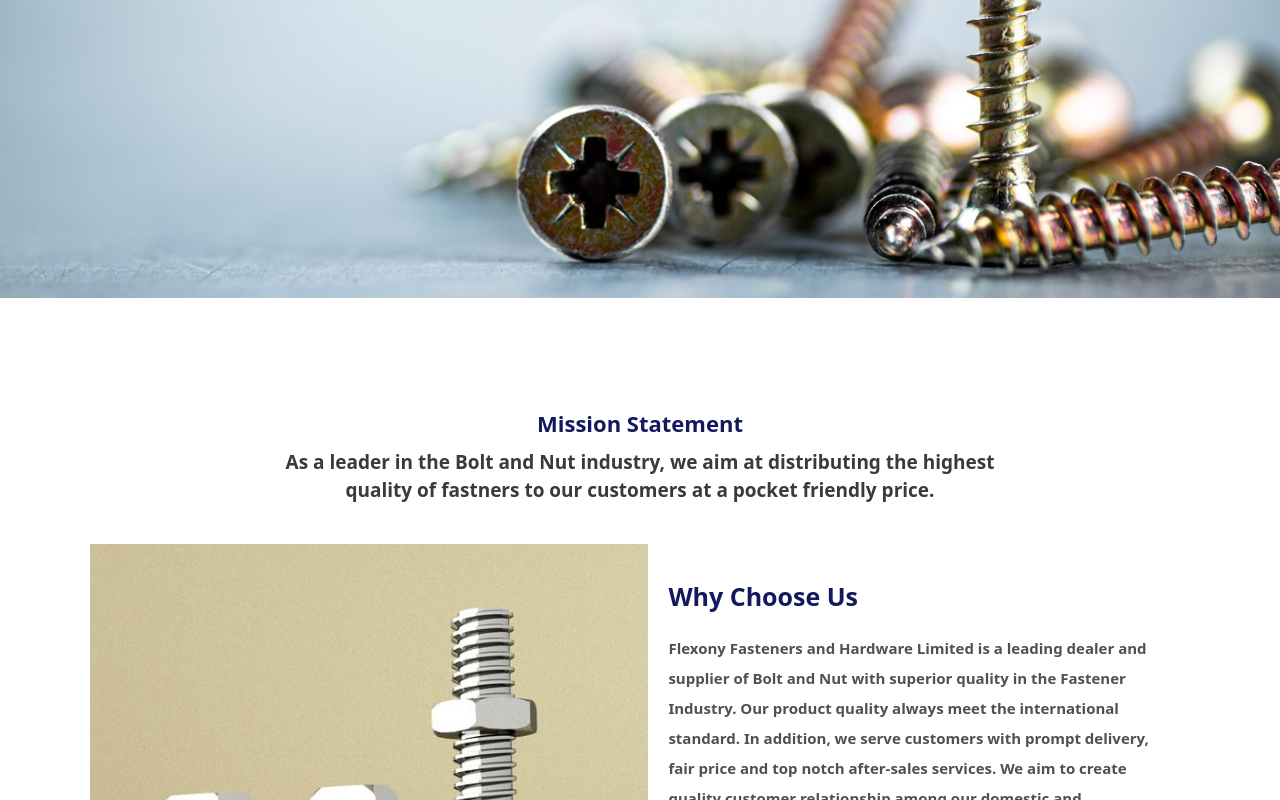
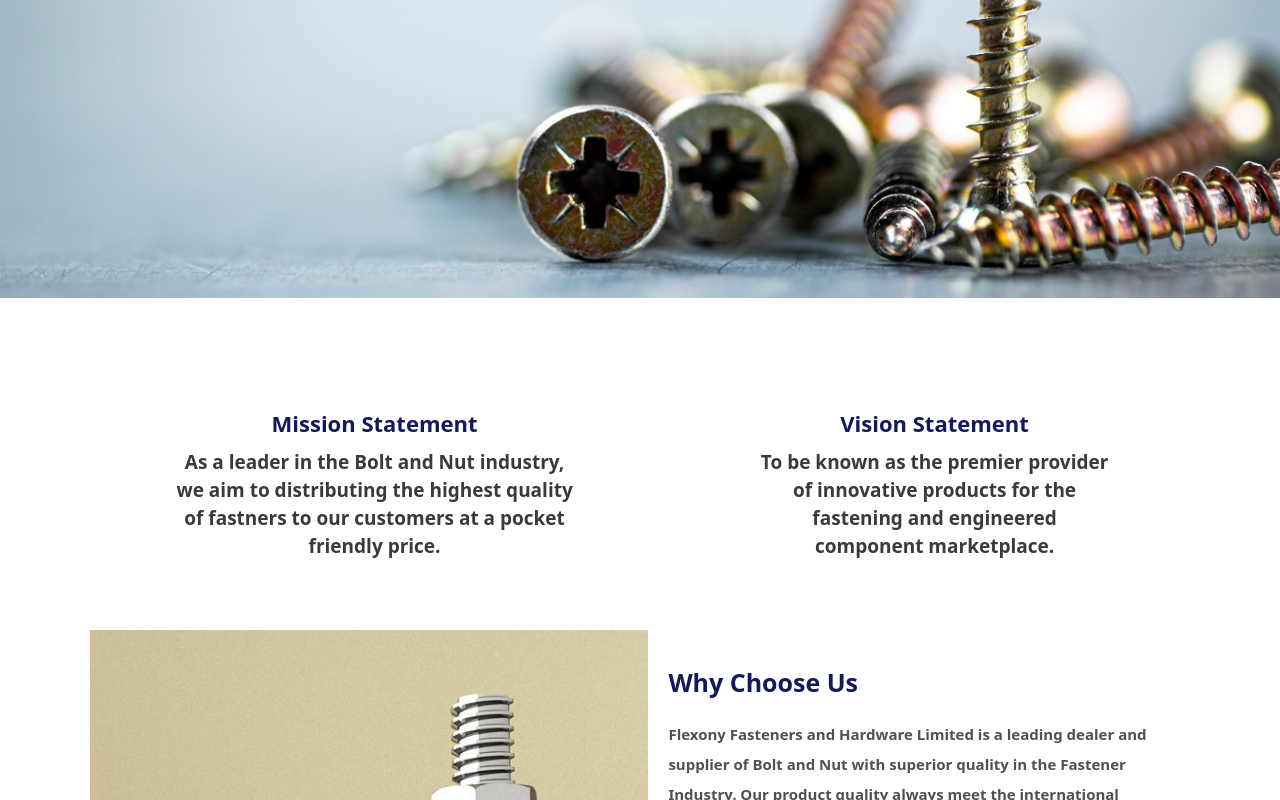
Before and after one commit to elvissamuel/elvissamuel.github.io, a plain HTML site: page flexony/index.html in a window 1280 px wide. Shown: the part 502-1302 px from the top of the page. Drawn offline with nearby package versions, Linux system fonts and the light colour scheme.

Commit message:
Update About Section

```diff
--- a/flexony/assets/css/flexony.css
+++ b/flexony/assets/css/flexony.css
@@ -167,6 +167,11 @@ label{
 .about_mission{
     margin: 30px auto;
     text-align: center;
+}
+.vision-mission{
+    background-color: ;
+    display: flex;
+    align-items: center;
 }
 .mission_title{
     color: #13195D;
@@ -721,7 +726,7 @@ input::placeholder{
         width: 50%;
     }
     .mission_body{
-        padding: 0 100px;
+        padding: 0 10px;
     }
 
 
--- a/flexony/index.html
+++ b/flexony/index.html
@@ -143,9 +143,15 @@
     <!-- About Us Styling Starts Here -->
 
     <section class="about_section">
-        <div class="about_mission">
-            <h3 class="mission_title">Mission Statement</h3>
-            <span class="mission_body">As a leader in the Bolt and Nut industry, we aim at distributing the highest quality of fastners to our customers at a pocket friendly price.</span>
+         <div class="vision-mission">
+            <div class="about_mission">
+                <h3 class="mission_title">Mission Statement</h3>
+                <span class="mission_body">As a leader in the Bolt and Nut industry, we aim to distributing the highest quality of fastners to our customers at a pocket friendly price.</span>
+            </div>
+            <div class="about_mission">
+                <h3 class="mission_title">Vision Statement</h3>
+                <span class="mission_body">To be known as the premier provider of innovative products for the fastening and engineered component marketplace.</span>
+            </div>
         </div>
 
         <div class="about-us_container">
```
